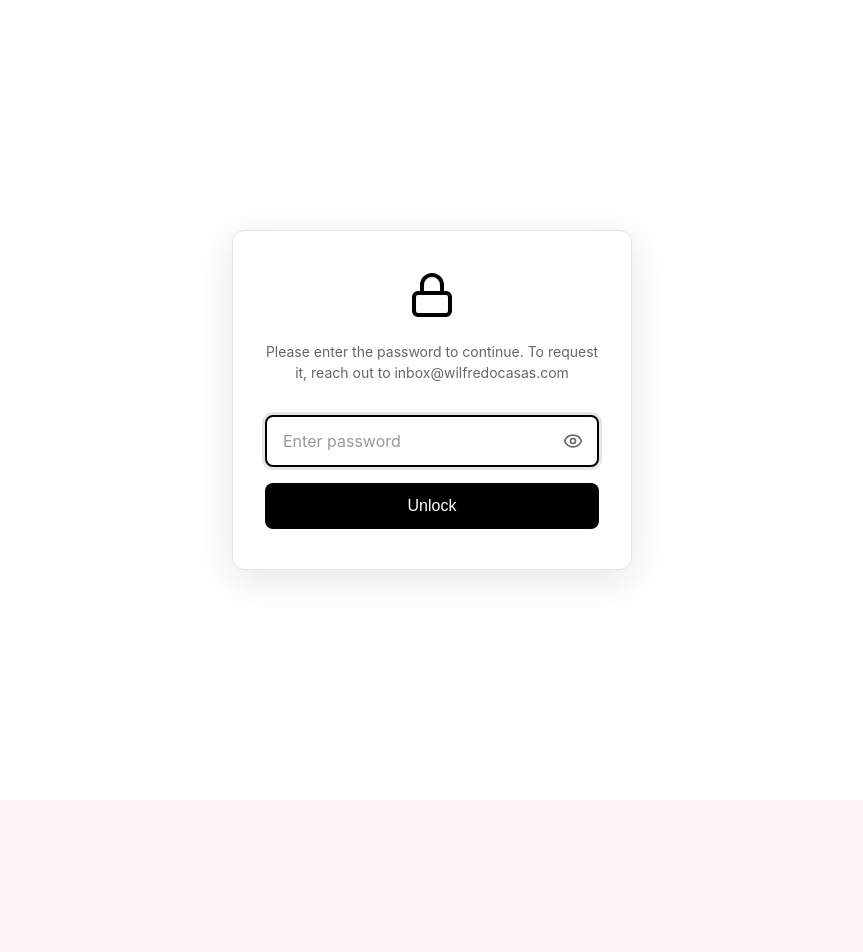
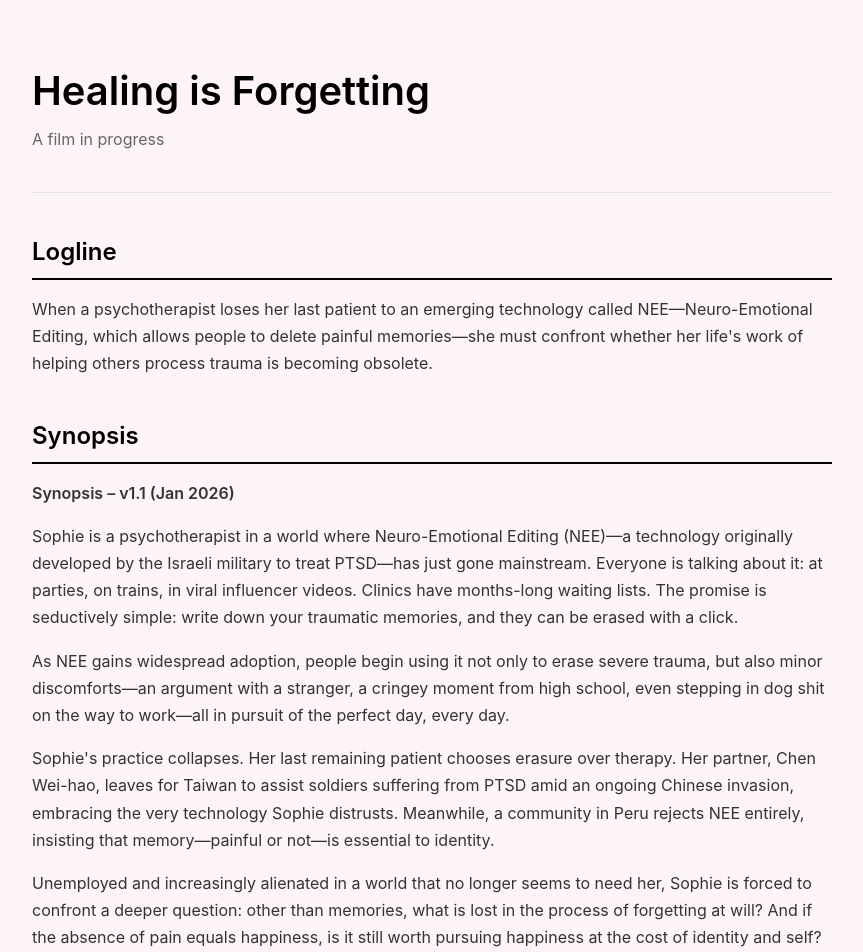
Before and after one commit to Wilfredoo/personal3.0, a React (Create React App) app: page /healingisforgetting in a window 1280 px wide. Shown: the top 952 px of the page, without its empty margins (208-1071 px from the left). Before the commit the page ends 800 px from the top, so only its background shows below. Built offline with nearby package versions, Linux system fonts and the light colour scheme; a web font is replaced by a local one.

Commit message:
page updated

```diff
--- a/src/components/HealingIsForgetting/HealingIsForgetting.js
+++ b/src/components/HealingIsForgetting/HealingIsForgetting.js
@@ -1,6 +1,6 @@
-// HealingIsForgetting.jsx
 import { useState } from 'react';
 import { Mail, Lock, Eye, EyeOff } from 'lucide-react';
+import synopses from './synopses';
 import {
   Container,
   Header,
@@ -19,87 +19,17 @@ import {
   Footer,
   IdeaBoardImage,
   ImageCaption,
-  PasswordOverlay,
-  PasswordContainer,
-  PasswordCard,
-  PasswordDescription,
-  PasswordForm,
-  PasswordInputWrapper,
-  PasswordInput,
-  TogglePasswordButton,
-  SubmitButton,
-  ErrorMessage
+  CollapsibleButton,
+  CollapsibleContent
 } from './Styles';
 
 export default function HealingIsForgetting() {
-  const [isAuthenticated, setIsAuthenticated] = useState(false);
-  const [password, setPassword] = useState('');
-  const [showPassword, setShowPassword] = useState(false);
-  const [error, setError] = useState('');
-
-  const correctPassword = 'healing2026'; // You can change this password
-
-  const handleSubmit = (e) => {
-    e.preventDefault();
-    if (password === correctPassword) {
-      setIsAuthenticated(true);
-      setError('');
-    } else {
-      setError('Incorrect password. Please try again.');
-      setPassword('');
-    }
-  };
-
-  const handleKeyPress = (e) => {
-    if (e.key === 'Enter') {
-      handleSubmit(e);
-    }
-  };
-
-  if (!isAuthenticated) {
-    return (
-      <Container>
-        <PasswordOverlay>
-          <PasswordContainer>
-            <PasswordCard>
-              <Lock size={48} color="#000" />
-              <PasswordDescription>
-                Please enter the password to continue. To request it, reach out to inbox@wilfredocasas.com
-              </PasswordDescription>
-              <PasswordForm onSubmit={handleSubmit}>
-                <PasswordInputWrapper>
-                  <PasswordInput
-                    type={showPassword ? 'text' : 'password'}
-                    value={password}
-                    onChange={(e) => setPassword(e.target.value)}
-                    onKeyPress={handleKeyPress}
-                    placeholder="Enter password"
-                    autoFocus
-                  />
-                  <TogglePasswordButton
-                    type="button"
-                    onClick={() => setShowPassword(!showPassword)}
-                  >
-                    {showPassword ? <EyeOff size={20} /> : <Eye size={20} />}
-                  </TogglePasswordButton>
-                </PasswordInputWrapper>
-                <SubmitButton type="submit">
-                  Unlock
-                </SubmitButton>
-              </PasswordForm>
-              {error && <ErrorMessage>{error}</ErrorMessage>}
-            </PasswordCard>
-          </PasswordContainer>
-        </PasswordOverlay>
-      </Container>
-    );
-  }
+  const [showPastSynopses, setShowPastSynopses] = useState(false);
 
   return (
     <Container>
       <Header>
         <HeaderContent>
-
           <Title>Healing is Forgetting</Title>
           <Byline>A film in progress</Byline>
         </HeaderContent>
@@ -114,21 +44,34 @@ export default function HealingIsForgetting() {
             </Paragraph>
           </Card>
         </Section>
+
         <Section>
           <Card>
             <SectionTitle>Synopsis</SectionTitle>
-    <Paragraph>
-      Sophie is a psychotherapist in a world where Neuro-Emotional Editing (NEE)—a technology originally developed by the Israeli military to treat PTSD—has just gone mainstream. Everyone is talking about it: at parties, on trains, in viral influencer videos. Clinics have months-long waiting lists. The promise is seductively simple: write down your traumatic memories, and they can be erased with a click.
-    </Paragraph>
-    <Paragraph>
-      As NEE gains widespread adoption, people begin using it not only to erase severe trauma, but also minor discomforts—an argument with a stranger, a cringey moment from high school, even stepping in dog shit on the way to work—all in pursuit of the perfect day, every day.
-    </Paragraph>
-    <Paragraph>
-      Sophie's practice collapses. Her last remaining patient chooses erasure over therapy. Her partner, Chen Wei-hao, leaves for Taiwan to assist soldiers suffering from PTSD amid an ongoing Chinese invasion, embracing the very technology Sophie distrusts. Meanwhile, a community in Peru rejects NEE entirely, insisting that memory—painful or not—is essential to identity.
-    </Paragraph>
-    <Paragraph>
-      Unemployed and increasingly alienated in a world that no longer seems to need her, Sophie is forced to confront a deeper question: other than memories, what is lost in the process of forgetting at will? And if the absence of pain equals happiness, is it still worth pursuing happiness at the cost of identity and self?
-    </Paragraph>
+            {synopses.map((syn, index) => {
+              if (index === 0) {
+                return (
+                  <div key={syn.version}>
+                    <Paragraph><strong>{syn.title} – {syn.version}</strong></Paragraph>
+                    {syn.paragraphs.map((p, i) => <Paragraph key={i}>{p}</Paragraph>)}
+                  </div>
+                );
+              }
+              return null;
+            })}
+
+            <CollapsibleButton onClick={() => setShowPastSynopses(!showPastSynopses)}>
+              {showPastSynopses ? 'Hide Past Versions' : 'Show Past Versions'}
+            </CollapsibleButton>
+
+            {showPastSynopses &&
+              synopses.slice(1).map((syn) => (
+                <CollapsibleContent key={syn.version}>
+                  <Paragraph><strong>{syn.title} – {syn.version}</strong></Paragraph>
+                  {syn.paragraphs.map((p, i) => <Paragraph key={i}>{p}</Paragraph>)}
+                </CollapsibleContent>
+              ))
+            }
           </Card>
         </Section>
 
@@ -137,8 +80,8 @@ export default function HealingIsForgetting() {
             <SectionTitle>Project Status</SectionTitle>
             <List>
               <ListItem>Researching memory, trauma, and therapy.</ListItem>
-      <ListItem>Outlining the screenplay; first draft not written yet.</ListItem>
-      <ListItem>Looking at potential producers.</ListItem>
+              <ListItem>Outlining the screenplay.</ListItem>
+              <ListItem>Looking for key collaborators—cinematography, production, financing, and writing mentorship </ListItem>
             </List>
           </Card>
         </Section>
@@ -150,14 +93,11 @@ export default function HealingIsForgetting() {
 
         <Section>
           <ContactCard>
-            <SectionTitle> </SectionTitle>
             <Paragraph center>
-              Reach out to discuss.
+              Reach out to discuss:
             </Paragraph>
-            <ContactButton href="mailto:inbox@wilfredocasas.com">
-              <Mail size={20} />
+            <strong></strong>
              inbox@wilfredocasas.com
-            </ContactButton>
           </ContactCard>
         </Section>
       </Main>
--- a/src/components/HealingIsForgetting/Styles.js
+++ b/src/components/HealingIsForgetting/Styles.js
@@ -338,7 +338,7 @@ export const IdeaBoardImage = styled.img`
   max-width: 600px;
   height: auto;
   border-radius: 6px;
-  margin: -35px auto;
+  margin: -55px auto;
   display: block;
   transform: rotate(-90deg);
 
--- /dev/null
+++ b/src/components/HealingIsForgetting/synopses.js
@@ -0,0 +1,25 @@
+// synopses.js
+const synopses = [
+  {
+    version: 'v1.1 (Jan 2026)',
+    title: 'Synopsis',
+    paragraphs: [
+      `Sophie is a psychotherapist in a world where Neuro-Emotional Editing (NEE)—a technology originally developed by the Israeli military to treat PTSD—has just gone mainstream. Everyone is talking about it: at parties, on trains, in viral influencer videos. Clinics have months-long waiting lists. The promise is seductively simple: write down your traumatic memories, and they can be erased with a click.`,
+      `As NEE gains widespread adoption, people begin using it not only to erase severe trauma, but also minor discomforts—an argument with a stranger, a cringey moment from high school, even stepping in dog shit on the way to work—all in pursuit of the perfect day, every day.`,
+      `Sophie's practice collapses. Her last remaining patient chooses erasure over therapy. Her partner, Chen Wei-hao, leaves for Taiwan to assist soldiers suffering from PTSD amid an ongoing Chinese invasion, embracing the very technology Sophie distrusts. Meanwhile, a community in Peru rejects NEE entirely, insisting that memory—painful or not—is essential to identity.`,
+      `Unemployed and increasingly alienated in a world that no longer seems to need her, Sophie is forced to confront a deeper question: other than memories, what is lost in the process of forgetting at will? And if the absence of pain equals happiness, is it still worth pursuing happiness at the cost of identity and self?`
+    ]
+  },
+  {
+    version: 'v1.0 (Jan 2026)',
+    title: 'Synopsis',
+    paragraphs: [
+      `Sophie is a psychotherapist in a world where Neuro-Emotional Editing (NEE)—a technology originally developed by the Israeli military to treat PTSD—has just gone mainstream. Everyone is talking about it: at parties, on trains, in viral influencer videos. Clinics have months-long waiting lists. The promise is seductively simple: write down your traumatic memories, and they can be erased with a click.`,
+      `As NEE gains widespread adoption, people begin using it not only to erase severe trauma, but also minor discomforts—an argument with a stranger, a cringey moment from high school, even stepping in dog shit on the way to work—all in pursuit of the perfect day, every day.`,
+      `Sophie's practice collapses. Her last remaining patient chooses erasure over therapy. Her partner, Chen Wei-hao, leaves for Taiwan to assist soldiers suffering from PTSD amid an ongoing Chinese invasion, embracing the very technology Sophie distrusts. Meanwhile, a community in Peru rejects NEE entirely, insisting that memory—painful or not—is essential to identity.`,
+      `Unemployed and increasingly alienated in a world that no longer seems to need her, Sophie is forced to confront a deeper question: other than memories, what is lost in the process of forgetting at will? And if the absence of pain equals happiness, is it still worth pursuing happiness at the cost of identity and self?`
+    ]
+  }
+];
+
+export default synopses;
```
Lines whose indentation alone changed are shown as unchanged.
